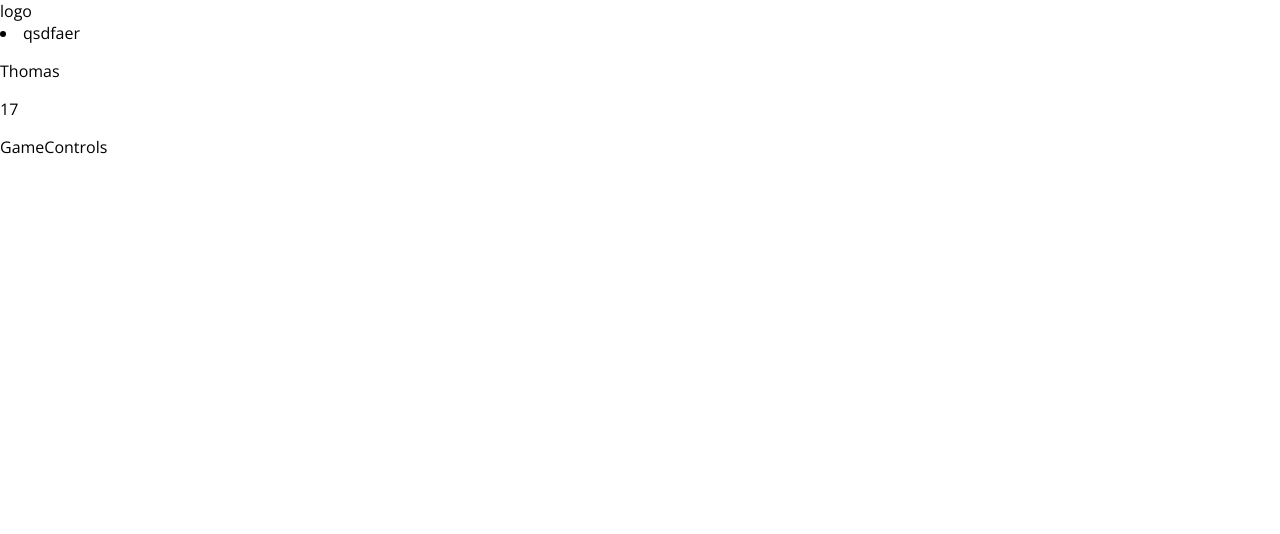
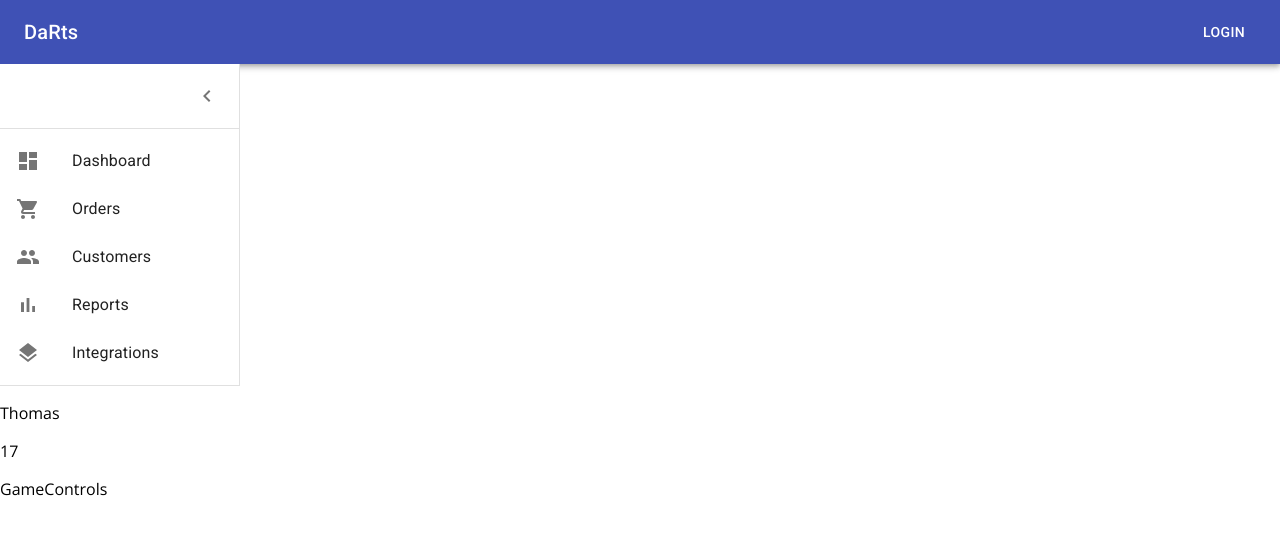
Before and after one commit to Thomas-Schuddinck/stage-darts, a React (Create React App) app in the folder frontend/: page / in a window 1280 px wide. Shown: the top 534 px of the page. Built offline with nearby package versions, Linux system fonts and the light colour scheme.

Commit message:
react toolbar en sidebar components

```diff
--- a/frontend/package.json
+++ b/frontend/package.json
@@ -3,6 +3,8 @@
   "version": "0.1.0",
   "private": true,
   "dependencies": {
+    "@material-ui/core": "^4.9.3",
+    "@material-ui/icons": "^4.9.1",
     "@testing-library/jest-dom": "^4.2.4",
     "@testing-library/react": "^9.4.0",
     "@testing-library/user-event": "^7.2.1",
--- a/frontend/public/index.html
+++ b/frontend/public/index.html
@@ -9,6 +9,8 @@
       name="description"
       content="Web site created using create-react-app"
     />
+    <link rel="stylesheet" href="https://fonts.googleapis.com/css?family=Roboto:300,400,500,700&display=swap" />
+
     <link rel="manifest" href="%PUBLIC_URL%/manifest.json" />
     <!--
       Notice the use of %PUBLIC_URL% in the tags above.
--- /dev/null
+++ b/frontend/src/components/Navigation/SideBar/SideList.tsx
@@ -0,0 +1,44 @@
+import React from 'react';
+import ListItem from '@material-ui/core/ListItem';
+import ListItemIcon from '@material-ui/core/ListItemIcon';
+import ListItemText from '@material-ui/core/ListItemText';
+import DashboardIcon from '@material-ui/icons/Dashboard';
+import ShoppingCartIcon from '@material-ui/icons/ShoppingCart';
+import PeopleIcon from '@material-ui/icons/People';
+import BarChartIcon from '@material-ui/icons/BarChart';
+import LayersIcon from '@material-ui/icons/Layers';
+
+export const sideList = (
+  <div>
+    <ListItem button>
+      <ListItemIcon>
+        <DashboardIcon />
+      </ListItemIcon>
+      <ListItemText primary="Dashboard" />
+    </ListItem>
+    <ListItem button>
+      <ListItemIcon>
+        <ShoppingCartIcon />
+      </ListItemIcon>
+      <ListItemText primary="Orders" />
+    </ListItem>
+    <ListItem button>
+      <ListItemIcon>
+        <PeopleIcon />
+      </ListItemIcon>
+      <ListItemText primary="Customers" />
+    </ListItem>
+    <ListItem button>
+      <ListItemIcon>
+        <BarChartIcon />
+      </ListItemIcon>
+      <ListItemText primary="Reports" />
+    </ListItem>
+    <ListItem button>
+      <ListItemIcon>
+        <LayersIcon />
+      </ListItemIcon>
+      <ListItemText primary="Integrations" />
+    </ListItem>
+  </div>
+);
--- /dev/null
+++ b/frontend/src/components/Navigation/Toolbar/MyToolbar.tsx
@@ -0,0 +1,116 @@
+import React from "react";
+import { makeStyles } from '@material-ui/core/styles';
+import AppBar from '@material-ui/core/AppBar';
+import Toolbar from '@material-ui/core/Toolbar';
+import Typography from '@material-ui/core/Typography';
+import Button from '@material-ui/core/Button';
+import IconButton from '@material-ui/core/IconButton';
+import MenuIcon from '@material-ui/icons/Menu';
+import { sideList } from "../SideBar/SideList";
+import clsx from 'clsx';
+import ChevronLeftIcon from '@material-ui/icons/ChevronLeft';
+import Divider from '@material-ui/core/Divider';
+import Drawer from '@material-ui/core/Drawer';
+import List from '@material-ui/core/List';
+
+const drawerWidth = 240;
+
+const useStyles = makeStyles(theme => ({
+    root: {
+      flexGrow: 1,
+    },
+    menuButton: {
+      marginRight: theme.spacing(2),
+    },
+    title: {
+      flexGrow: 1,
+    },
+    drawerPaper: {
+      position: 'relative',
+      whiteSpace: 'nowrap',
+      width: drawerWidth,
+      transition: theme.transitions.create('width', {
+        easing: theme.transitions.easing.sharp,
+        duration: theme.transitions.duration.enteringScreen,
+      }),
+    },
+    drawerPaperClose: {
+      overflowX: 'hidden',
+      transition: theme.transitions.create('width', {
+        easing: theme.transitions.easing.sharp,
+        duration: theme.transitions.duration.leavingScreen,
+      }),
+      width: theme.spacing(7),
+      [theme.breakpoints.up('sm')]: {
+        width: theme.spacing(9),
+      },
+    },
+    paper: {
+      padding: theme.spacing(2),
+      display: 'flex',
+      overflow: 'auto',
+      flexDirection: 'column',
+    },
+    fixedHeight: {
+      height: 240,
+    },
+    toolbarIcon: {
+      display: 'flex',
+      alignItems: 'center',
+      justifyContent: 'flex-end',
+      padding: '0 8px',
+      ...theme.mixins.toolbar,
+    },
+    menuButtonHidden: {
+      display: 'none',
+    },
+    toolbar: {
+      paddingRight: 24, // keep right padding when drawer closed
+    },
+  }));
+
+  export default function MyToolbar() {
+    const classes = useStyles();
+    const [open, setOpen] = React.useState(true);
+  const handleDrawerOpen = () => {
+    setOpen(true);
+  };
+  const handleDrawerClose = () => {
+    setOpen(false);
+  };
+  const fixedHeightPaper = clsx(classes.paper, classes.fixedHeight);
+
+
+    return (
+      <div className={classes.root}>
+        <AppBar position="static">
+          <Toolbar className={classes.toolbar}>
+            <IconButton edge="start" color="inherit" aria-label="menu" onClick={handleDrawerOpen} className={clsx(classes.menuButton, open && classes.menuButtonHidden)}>
+              <MenuIcon />
+            </IconButton>
+            <Typography variant="h6" className={classes.title}>
+              DaRts
+            </Typography>
+            <Button color="inherit">Login</Button>
+          </Toolbar>
+        </AppBar>
+        <Drawer
+        variant="permanent"
+        classes={{
+          paper: clsx(classes.drawerPaper, !open && classes.drawerPaperClose),
+        }}
+        open={open}
+      >
+        <div className={classes.toolbarIcon}>
+          <IconButton onClick={handleDrawerClose}>
+            <ChevronLeftIcon />
+          </IconButton>
+        </div>
+        <Divider />
+        <List>{sideList}</List>
+        <Divider />
+      </Drawer>
+      </div>
+
+    );
+  }
--- a/frontend/src/components/Navigation/Toolbar/Toolbar.tsx
+++ /dev/null
@@ -1,18 +0,0 @@
-import React from "react";
-
-
-const toolbar = ( ) => (
-    <header className="Toolbar">
-        <div className="Logo">
-            logo
-        </div>
-        <nav className="DesktopOnly">
-            <li>
-                <a>qsdf</a>
-                <a>aer</a>
-            </li>
-        </nav>
-    </header>
-);
-
-export default toolbar;
--- a/frontend/src/hoc/Layout.js
+++ b/frontend/src/hoc/Layout.js
@@ -1,7 +1,7 @@
 import React from 'react';
 import Aux from './Wrap';
 import './Layout.css';
-import Toolbar from '../components/Navigation/Toolbar/Toolbar';
+import Toolbar from '../components/Navigation/Toolbar/MyToolbar';
 const layout = (props) => (
     <Aux>
         <Toolbar/>
```
Also changed, not shown: 1 other file (tests, documents, lock files or other folders).
